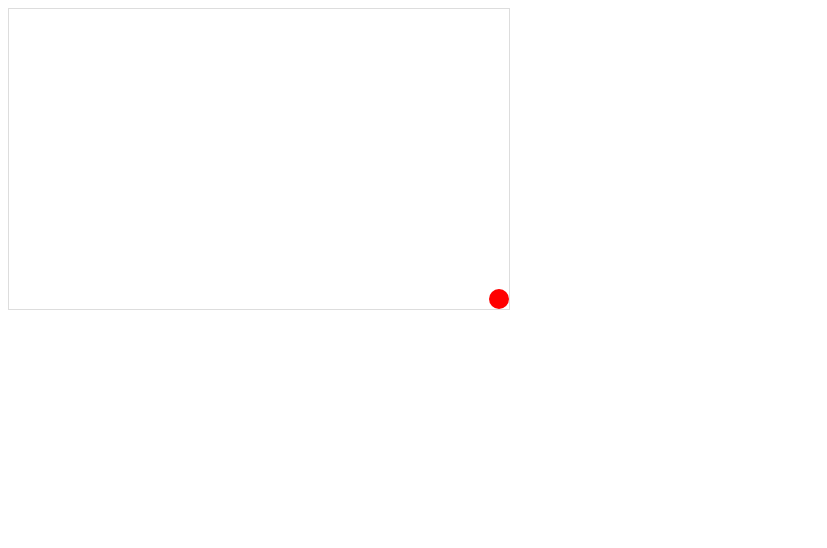
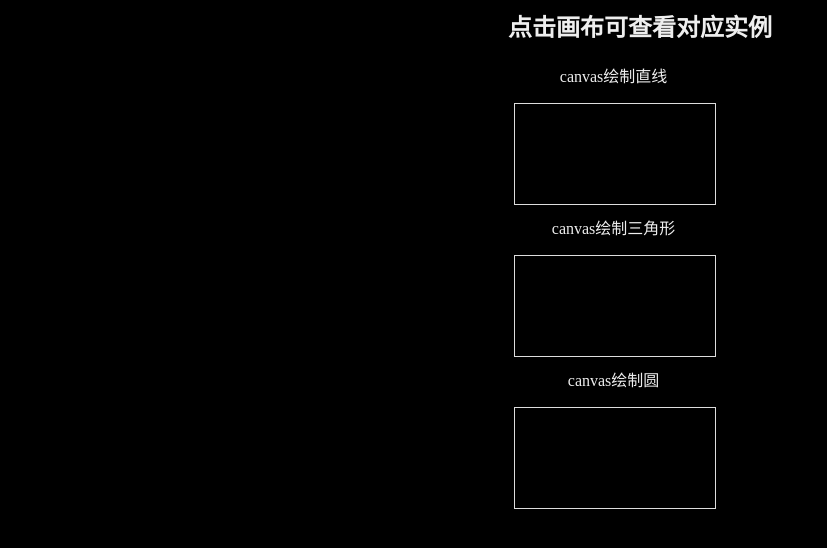
Before and after one commit to Yabea/front, a plain HTML site: page learn canvas/demo/demo.html in a window 1280 px wide. Shown: the whole page, without its empty margins (0-827 px from the left). Drawn offline with nearby package versions, Linux system fonts and the light colour scheme.

Commit message:
html文件

```diff
--- a/learn canvas/demo/demo.html
+++ b/learn canvas/demo/demo.html
@@ -1,8 +1,42 @@
 <html>
-	<body>
-		<canvas id="myCanvas" style="border:1px solid #ddd;" width="1000" height="500"></canvas>
+	<head>
+    <meta charset="UTF-8">
+    <title>Canvas学习</title>
+    <style type="text/css">
+    	p{
+    		text-align: center;
+    	}
+    </style>
+</head>
+
+<body style="background-color: #000;color: #eee;">
+	<h2 style="text-align: center">点击画布可查看对应实例</h2>
+		<div style="margin-left:40%">
+			<div onclick="line()" style="width:200px; height: 100px">
+				<p>canvas绘制直线</p>
+				<canvas id="line" style="border:1px solid #ddd;" width="200" height="100"></canvas>
+			</div>
+
+			<br>
+			<br>
+
+			<div onclick="triangle()" style="width:200px; height: 100px">
+					<p>canvas绘制三角形</p>
+				<canvas id="triangle" style="border:1px solid #ddd;" width="200" height="100"></canvas>
+			</div>
+
+			<br>
+			<br>
+
+			<div onclick="circle()" style="width:200px; height: 100px">
+					<p>canvas绘制圆</p>
+				<canvas id="circle" style="border:1px solid #ddd;" width="200" height="100"></canvas>
+			</div>
+		</div>
 
 		<script type="text/javascript" src="demo.js"></script>
+		<script type="text/javascript" src="bootstrap.min.js"></script>
+
 	</body>
 
 </html>
```
